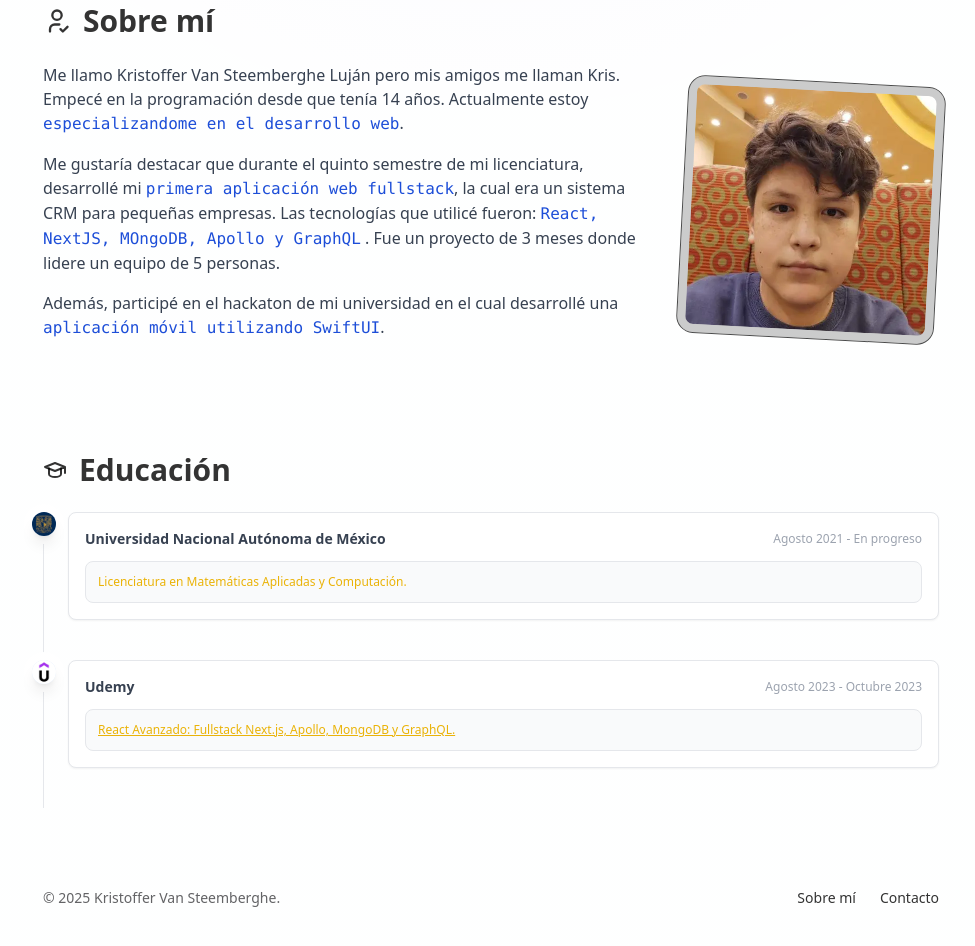
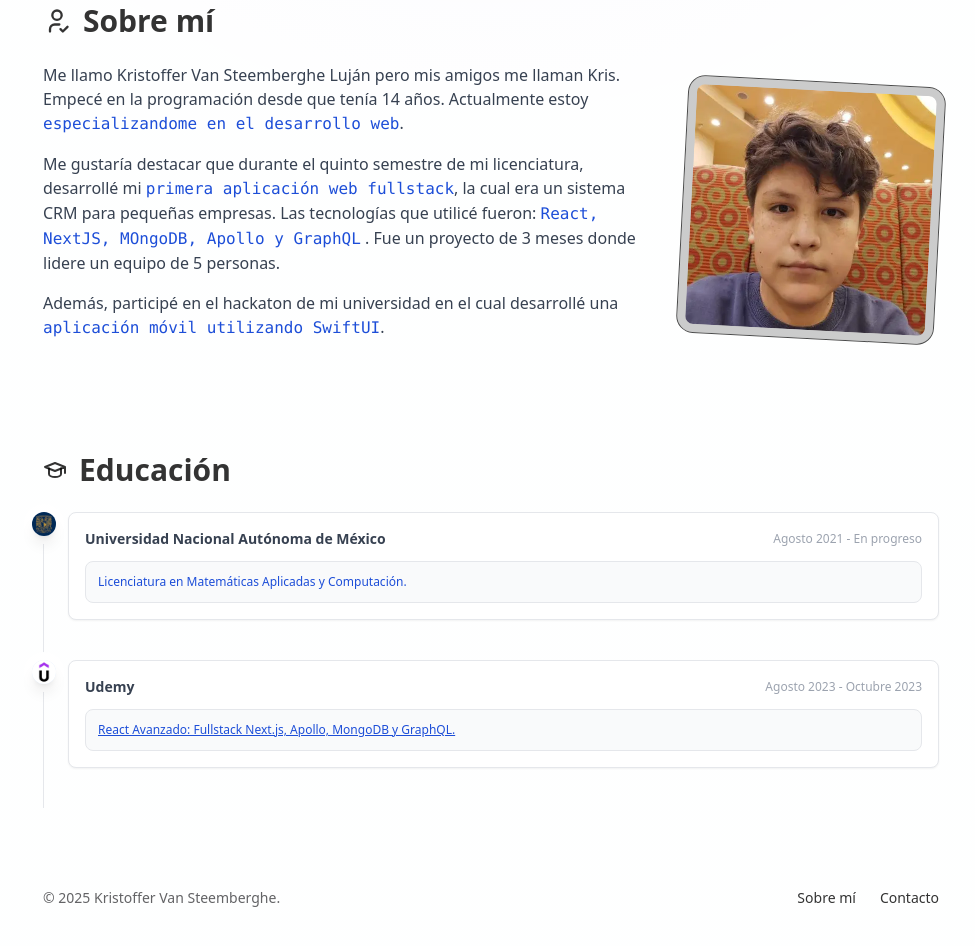
Before and after one commit to im-krizox/porfolio, an Astro site: page / in a window 1280 px wide. Shown: the part 1153-2099 px from the top of the page, without its empty margins (149-1124 px from the left). Built offline with nearby package versions, Linux system fonts and the light colour scheme; Astro itself is replaced by a stand-in of ours.

Commit message:
fix: Actualiza el color de texto en la sección de Educación para mejorar la coherencia visual

```diff
--- a/src/components/Education.astro
+++ b/src/components/Education.astro
@@ -12,7 +12,7 @@
                     <time class="mb-1 text-xs font-normal text-gray-400 sm:order-last sm:mb-0">Agosto 2021 - En progreso</time>
                     <div class="text-sm font-normal text-gray-500 lex dark:text-gray-300"><a href="#" class="font-semibold text-gray-700 dark:text-gray-300 hover:underline">Universidad Nacional Autónoma de México</a></div>
                 </div>
-                <div class="p-3 text-xs font-normal text-yellow-500 border border-gray-200 rounded-lg bg-gray-50 dark:bg-gray-600 dark:border-gray-500 dark:text-yellow-100">Licenciatura en Matemáticas Aplicadas y Computación.</div>
+                <div class="p-3 text-xs font-normal text-blue-700 border border-gray-200 rounded-lg bg-gray-50 dark:bg-gray-600 dark:border-gray-500 dark:text-blue-400">Licenciatura en Matemáticas Aplicadas y Computación.</div>
             </div>
         </li>
         <li class="mb-10 ms-6">
@@ -24,7 +24,7 @@
                     <time class="mb-1 text-xs font-normal text-gray-400 sm:order-last sm:mb-0">Agosto 2023 - Octubre 2023</time>
                     <div class="text-sm font-normal text-gray-500 lex dark:text-gray-300"><a href="https://www.udemy.com/certificate/UC-8555707e-7149-4b55-8899-1b67e25c8cde/" class="font-semibold text-gray-700 dark:text-gray-300 hover:underline">Udemy</a></div>
                 </div>
-                <div class="p-3 text-xs font-normal text-yellow-500 border border-gray-200 rounded-lg bg-gray-50 dark:bg-gray-600 dark:border-gray-500 dark:text-yellow-100"><a href="https://www.udemy.com/certificate/UC-8555707e-7149-4b55-8899-1b67e25c8cde/" class="underline">React Avanzado: Fullstack Next.js, Apollo, MongoDB y GraphQL.</a></div>
+                <div class="p-3 text-xs font-normal text-blue-700 border border-gray-200 rounded-lg bg-gray-50 dark:bg-gray-600 dark:border-gray-500 dark:text-blue-400"><a href="https://www.udemy.com/certificate/UC-8555707e-7149-4b55-8899-1b67e25c8cde/" class="underline">React Avanzado: Fullstack Next.js, Apollo, MongoDB y GraphQL.</a></div>
             </div>
         </li>
     </ol>
```
